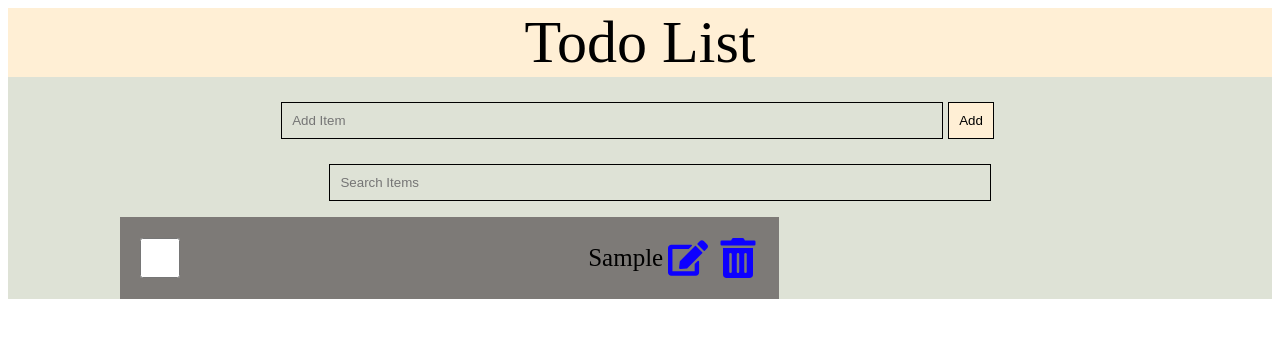
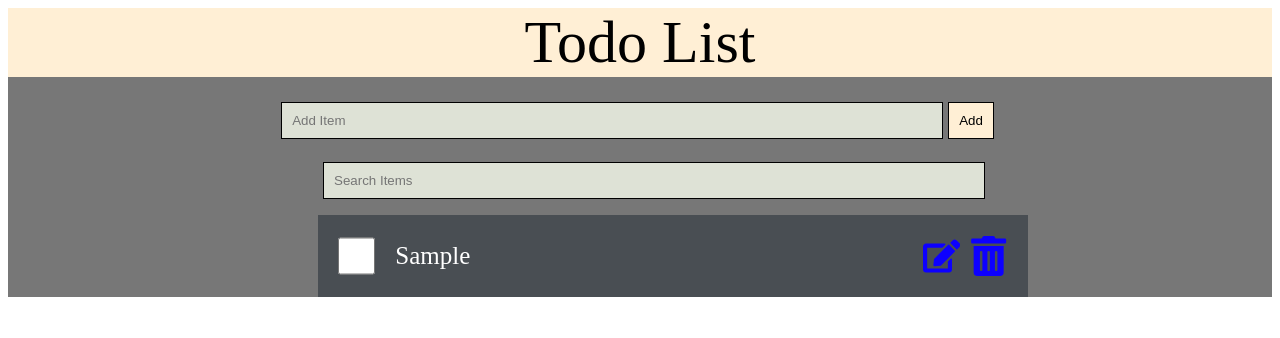
Before and after one commit to beeEbee16/todo-list, a React (Create React App) app: page / in a window 1280 px wide. Both pictures are taken after typing "Sample" into the empty fields and a click on the button "Add". Shown: the top 338 px of the page. Built offline with nearby package versions, Linux system fonts and the light colour scheme.

Commit message:
Added css to better align everything

```diff
--- a/src/App.css
+++ b/src/App.css
@@ -1,5 +1,5 @@
 .App {
-  background-color: #DEE2D6;
+  background-color: #777777;
 }
 
 header {
@@ -16,7 +16,16 @@ body {
 
 li {
   list-style: none;
+  text-align: left;
+  background-color: #343A40;
+  color: white;
+  margin-right: 10px;
+}
+
+li:nth-child(odd) {
+  list-style: none;
   text-align: center;
+  background-color: #494E53;
 }
 
 .searchInput label {
@@ -25,31 +34,27 @@ li {
 
 .item {
   display: flex;
-  /* justify-content: flex-start; */
   align-items: center;
   padding: 1rem;
   margin: 0.5rem 0 .5rem 4.5rem;
-  background-color: #7d7a77;
-  width: 49vw;
+  width: 53vw;
   font-size: 25px;
   word-wrap: break-word;
+  text-align: auto;
+  margin-left: 270px;
+}
+
+.item label {
+  width: 560px;
+  text-align: left;
 }
 
 .item input[type='checkbox'] {
   padding: 10px;
   cursor: pointer;
-  margin-right: auto;
+  margin-right: 20px;
   height: 2.5rem;
   width: 2.5rem;
-}
-
-.formList{
-  justify-content: center;
-  display: flex;
-  border: 2px solid black;
-  width: 50vw;
-  padding: 10px;
-  margin: auto;
 }
 
 .btn {
@@ -80,6 +85,13 @@ li {
   border: 1px solid black;
 }
 
+#editItem {
+  margin-right: 20px;
+  width: 600px;
+  height: 2.5rem;
+  font-size: 20px;
+}
+
 .todoSubmit {
   cursor: pointer;
   padding: 10px;
@@ -89,8 +101,10 @@ li {
 }
 
 .searchInput {
-  text-align: center;
-  padding-top: 20px;
+  display: inline-block;
+  width: 100px;
+  padding-left: 315px;
+  align-self: center;
 }
 
 #search {
--- a/src/App.js
+++ b/src/App.js
@@ -19,7 +19,7 @@ useEffect(() => {
 const addTask = (taskDesc) => {
 
   const id = tasks.length ? tasks[tasks.length - 1].id + 1 : 1;
-  const myNewTask = {id, completed: false, taskDesc};
+  const myNewTask = {id, completed: false, checked: false, editing: false, taskDesc};
   const listItems = [...tasks, myNewTask];
   setTasks(listItems);
 }
```
Also changed, not shown: src/FormInput.js (+7 -0 lines).
